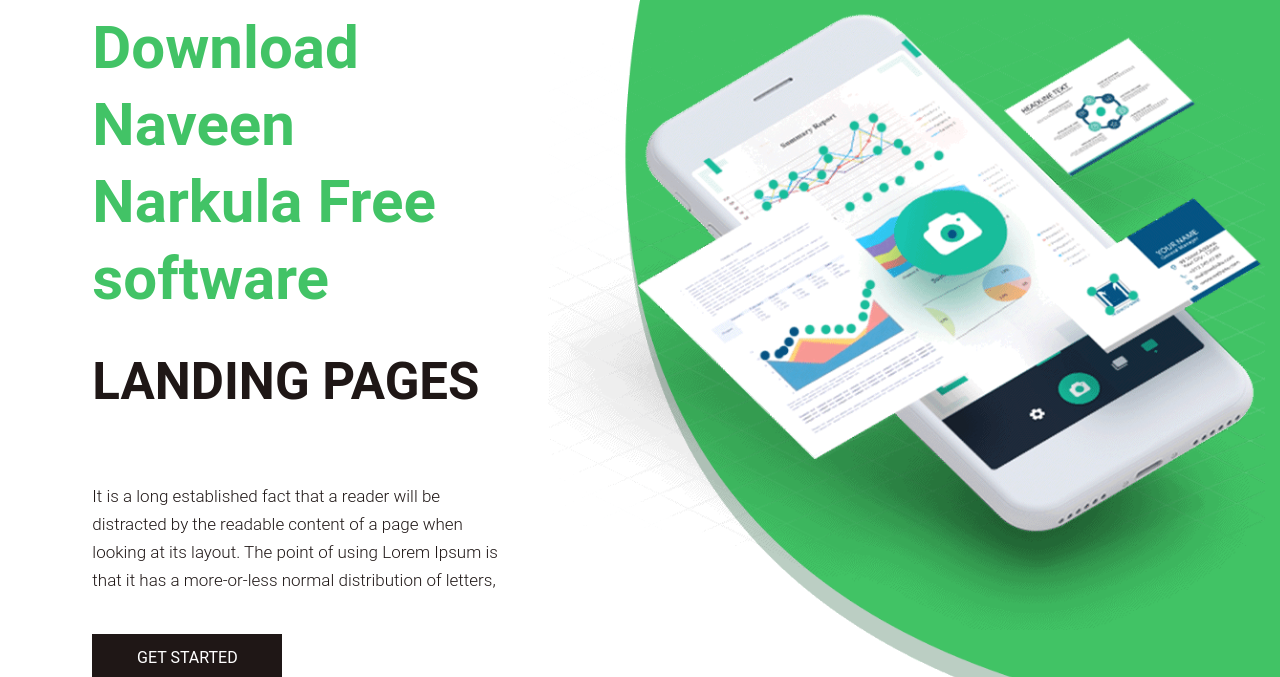
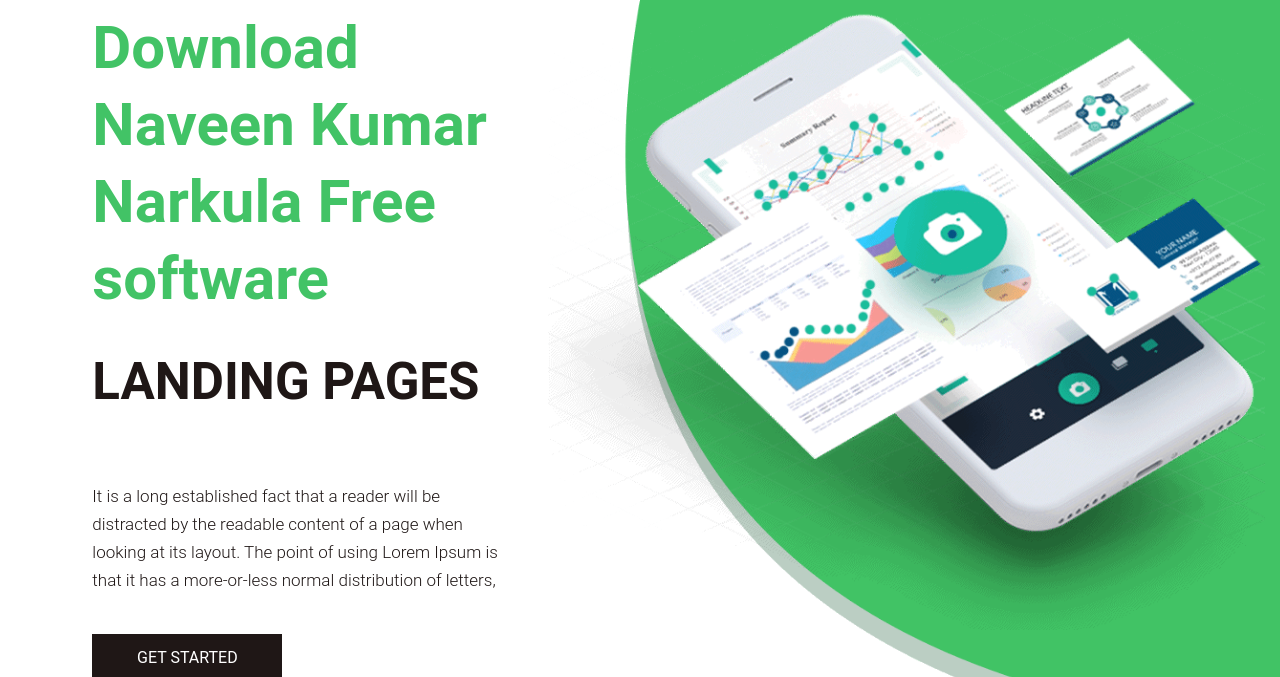
Before and after one commit to navintest/radiance, a plain HTML site: page index.html in a window 1280 px wide. Shown: the part 123-800 px from the top of the page. Drawn offline with nearby package versions, Linux system fonts and the light colour scheme.

Commit message:
changes done by ramesh

```diff
--- a/index.html
+++ b/index.html
@@ -71,7 +71,7 @@
                   <div class="row d_flex">
                      <div class="col-md-5">
                         <div class="text-bg">
-                           <span>Download <br> Naveen Narkula Free software</span>
+                           <span>Download <br> Naveen Kumar Narkula Free software</span>
                            <h1>landing pages</h1>
                            <p>It is a long established fact that a reader will be distracted by the readable content of a page when looking at its layout. The point of using Lorem Ipsum is that it has a more-or-less normal distribution of letters,</p>
                            <a href="#">Get Started</a>
```
